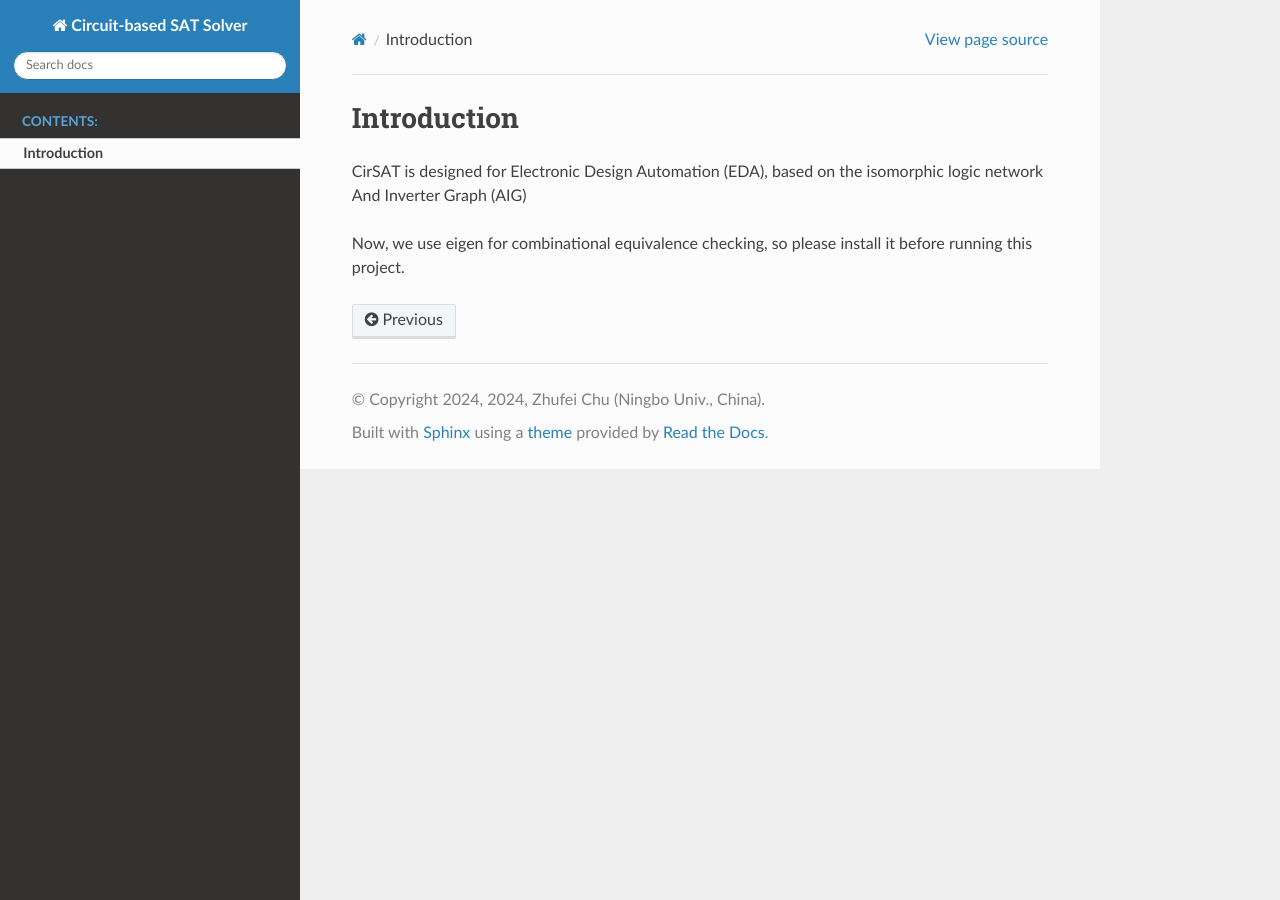
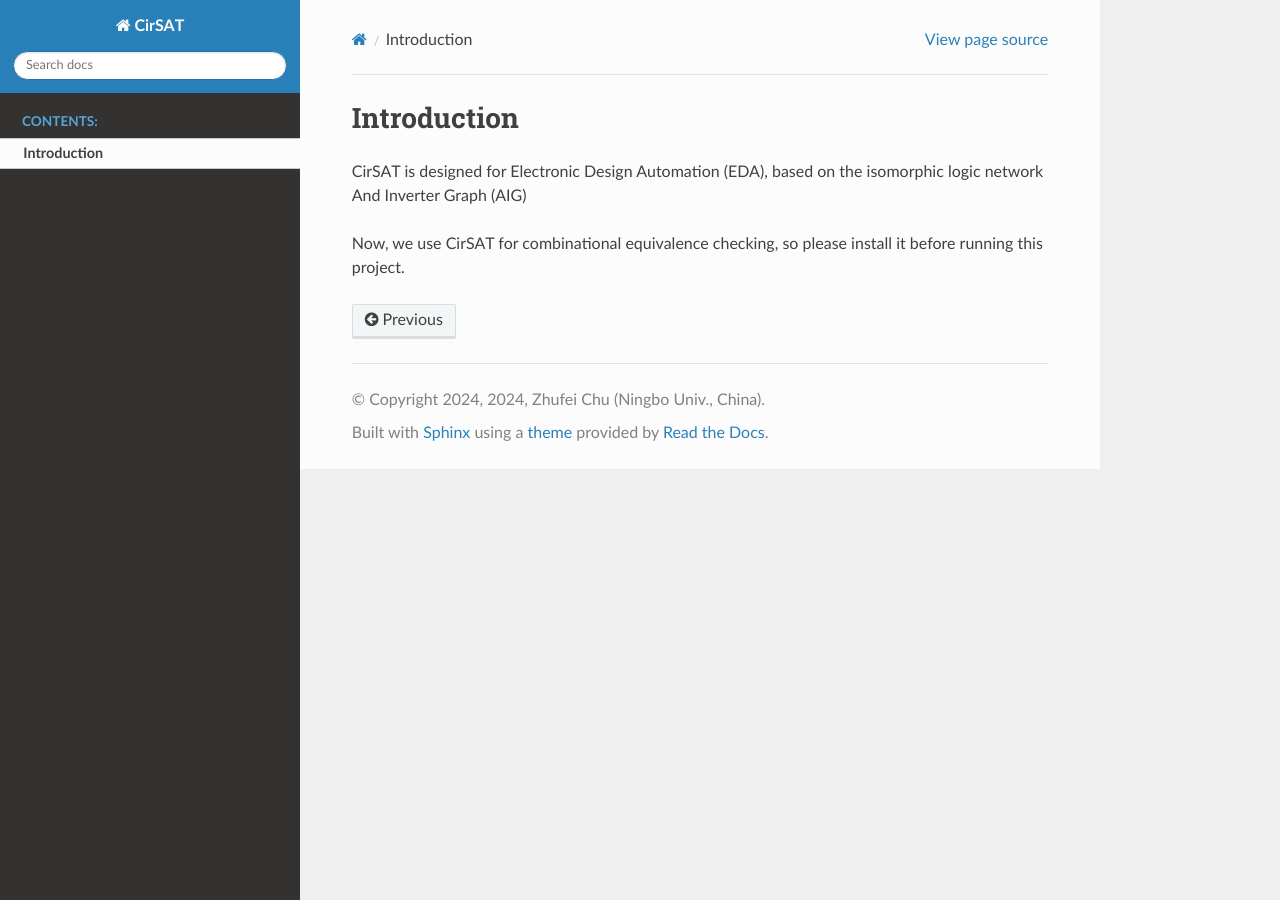
Before and after one commit to doughnutsz/CirSAT, a Sphinx documentation site: the page built from docs/source/about.rst, in a window 1280 px wide. Built offline with Sphinx 7.4.7 and the Read the Docs theme 2.0.0, drawn with Linux system fonts in a browser that asks for light colours.

Commit message:
modify html

```diff
--- a/docs/source/about.rst
+++ b/docs/source/about.rst
@@ -3,5 +3,5 @@ Introduction
 
 CirSAT is designed for Electronic Design Automation (EDA), based on the isomorphic logic network And Inverter Graph (AIG)
 
-Now, we use eigen  for combinational equivalence checking, so please install it
+Now, we use CirSAT  for combinational equivalence checking, so please install it
 before running this project.
--- a/docs/source/conf.py
+++ b/docs/source/conf.py
@@ -7,7 +7,7 @@
 # https://www.sphinx-doc.org/en/master/usage/configuration.html#project-information
 import sphinx_rtd_theme
 
-project = 'Circuit-based SAT Solver'
+project = 'CirSAT'
 copyright = '2024, 2024, Zhufei Chu (Ningbo Univ., China)'
 author = '2024, Zhufei Chu (Ningbo Univ., China)'
 release = '0.1'
```
